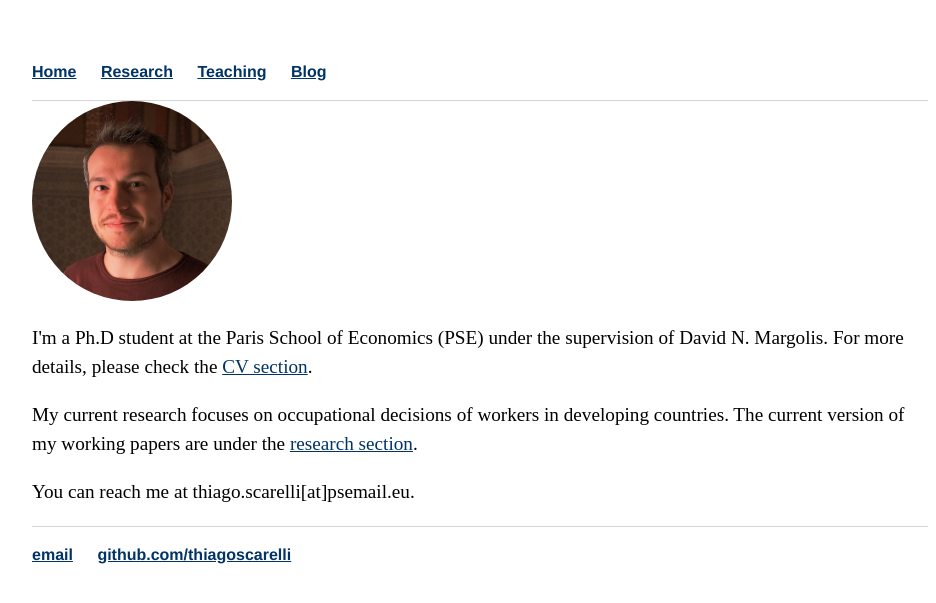
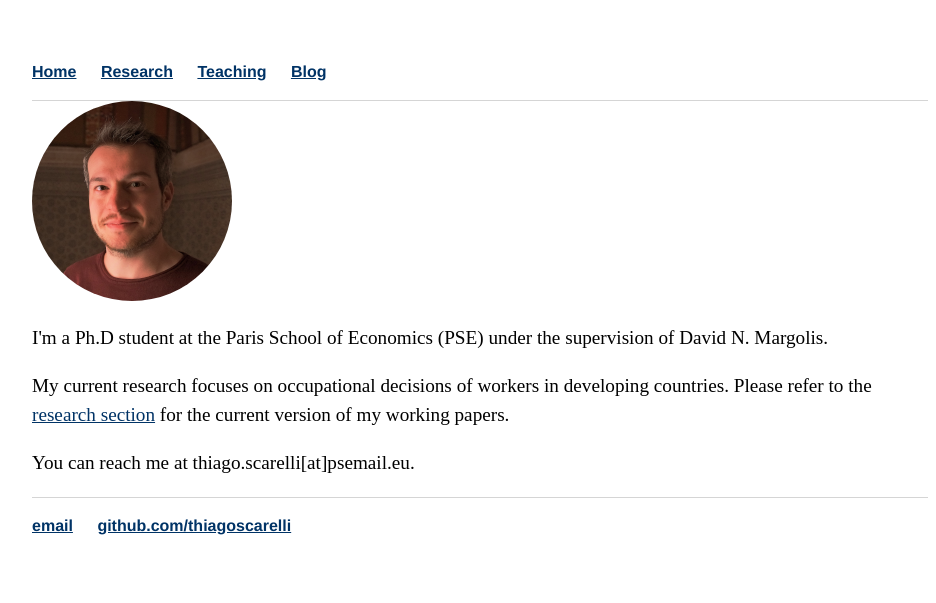
Before and after one commit to thiagoscarelli/thiagoscarelli.github.io, a Jekyll site: the page built from index.html, in a window 1280 px wide. Shown: the top 603 px of the page, without its empty margins (160-1096 px from the left). Built offline with Jekyll 4.4.1, drawn with Linux system fonts in a browser that asks for light colours.

Commit message:
Update index.html

```diff
--- a/index.html
+++ b/index.html
@@ -11,8 +11,8 @@ description: Thiago Scarelli is a Ph.D student at Paris School of Economics.
   </div>
 
   <div>
-    <p>I'm a Ph.D student at the Paris School of Economics (PSE) under the supervision of David N. Margolis. For more details, please check the <a href = "/CV">CV section</a>.</p>
-    <p>My current research focuses on occupational decisions of workers in developing countries. The current version of my working papers are under the <a href = "/research">research section</a>.</p>
+    <p>I'm a Ph.D student at the Paris School of Economics (PSE) under the supervision of David N. Margolis.
+    <p>My current research focuses on occupational decisions of workers in developing countries. Please refer to the <a href = "/research">research section</a> for the current version of my working papers.</p>
     <p>You can reach me at thiago.scarelli[at]psemail.eu.</p>
   </div>
 
```
